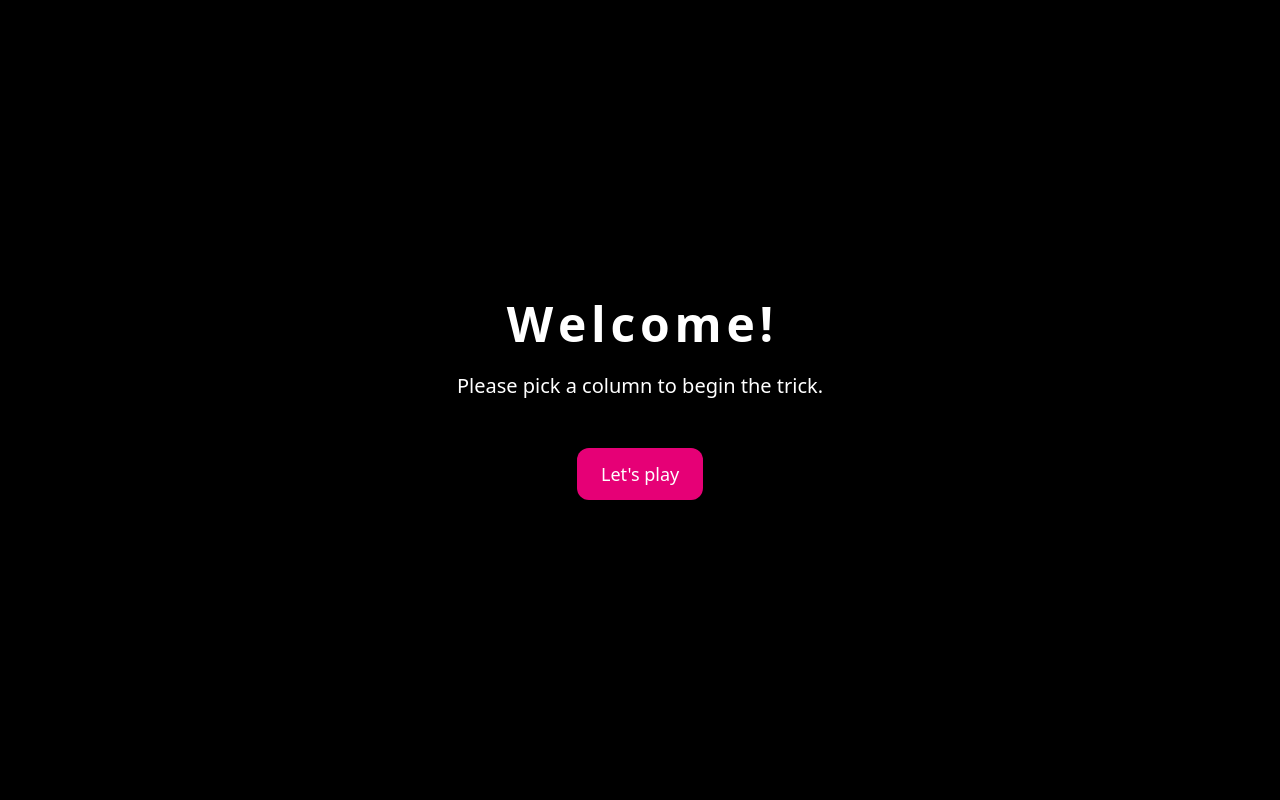
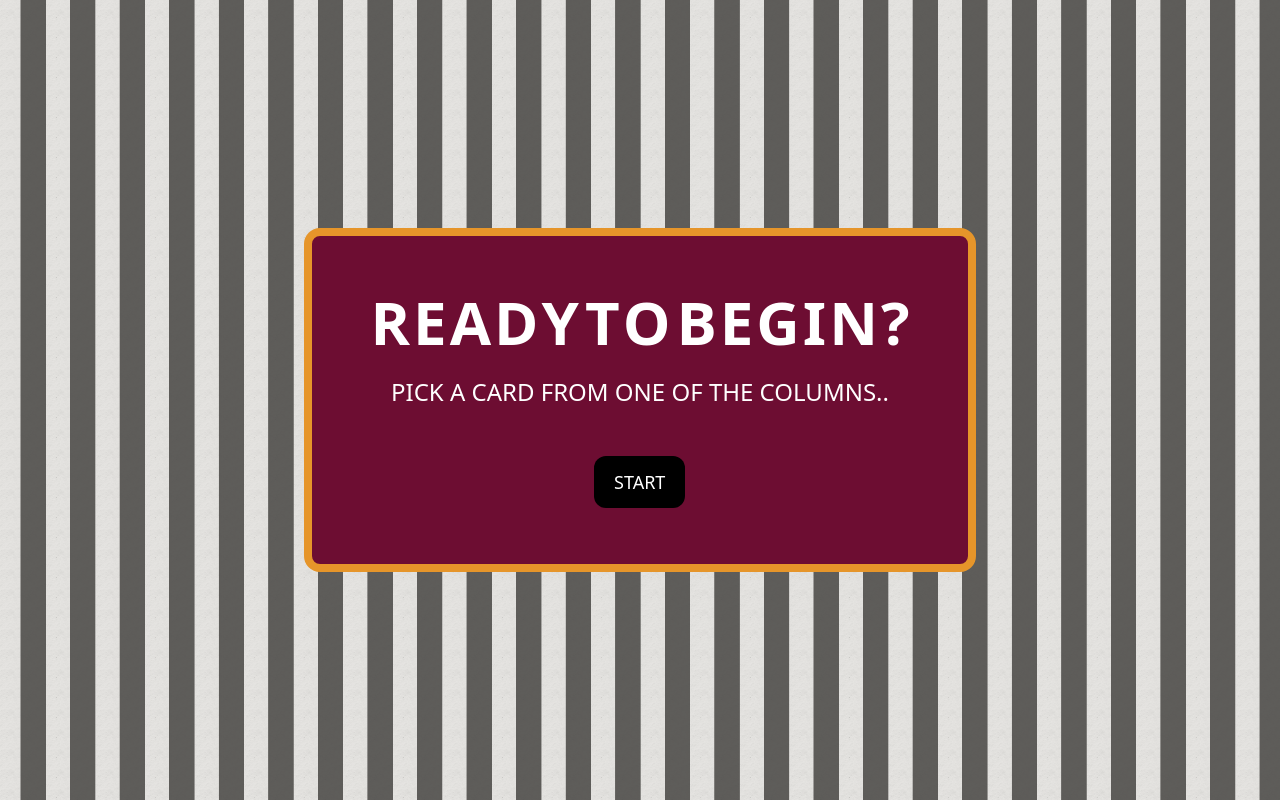
Before and after one commit to RobineSavert/HighStakesHoney, a React (Vite) app: page / in a window 1280 px wide. Built offline with nearby package versions, Linux system fonts and the light colour scheme.

Commit message:
Small fixes

```diff
--- a/src/App.tsx
+++ b/src/App.tsx
@@ -2,6 +2,7 @@ import { useWizardStore } from './stores/useWizardStore';
 import FullScreenMessage from './components/FullScreenMessage';
 import ColumnsStep from './components/ColumnsStep';
 import RevealScreen from './components/RevealScreen';
+import bgStripes from './assets/images/bg-stripes.webp';
 
 export default function App() {
   const step = useWizardStore((s) => s.step);
@@ -10,10 +11,11 @@ export default function App() {
     case 1:
       return (
         <FullScreenMessage
-          title="Welcome!"
-          text="Please pick a column to begin the trick."
-          button="Let's play"
+          title="Ready to begin?"
+          text="Pick a card from one of the columns.."
+          button="Start"
           nextStep={2}
+          backgroundImage={bgStripes}
           fetchOnClick={true}
         />
       );
@@ -28,6 +30,7 @@ export default function App() {
           text="Which column holds your card now?"
           button="Continue"
           nextStep={4}
+          backgroundImage={bgStripes}
         />
       );
 
@@ -41,6 +44,7 @@ export default function App() {
           text="Pick the column where your card is now."
           button="Continue"
           nextStep={6}
+          backgroundImage={bgStripes}
         />
       );
 
--- a/src/components/ColumnsStep.tsx
+++ b/src/components/ColumnsStep.tsx
@@ -31,18 +31,23 @@ export default function ColumnsStep({ stepNumber }: Props) {
   }
 
   return (
-    <div className="flex min-h-screen flex-col items-center justify-center text-black">
-      <div className="flex gap-10">
+    <div className="flex min-h-screen flex-col items-center justify-center p-4 text-black">
+      <div className="flex w-full max-w-[1200px] justify-center gap-4 sm:gap-6 lg:gap-10">
         {columns.map((col, colIndex) => (
           <div
             key={colIndex}
             onClick={() => handleClick(colIndex)}
-            className="flex cursor-pointer flex-col items-center gap-3 rounded-xl p-4 transition hover:scale-105 hover:bg-white/5"
+            className="flex w-full max-w-[33%] cursor-pointer flex-col items-center gap-2 rounded-xl p-2 transition hover:scale-105 hover:bg-white/5 sm:gap-3 sm:p-4"
           >
-            <div className="mb-2 text-xs uppercase text-black/60">Column {colIndex + 1}</div>
+            <div className="mb-1 text-[10px] text-black/60 uppercase sm:text-xs">
+              Column {colIndex + 1}
+            </div>
 
             {col.map((card) => (
-              <PlayingCard key={card.code} card={card} />
+              <PlayingCard
+                key={card.code}
+                card={card}
+              />
             ))}
           </div>
         ))}
--- a/src/components/FullScreenMessage.tsx
+++ b/src/components/FullScreenMessage.tsx
@@ -6,6 +6,7 @@ interface Props {
   text: string;
   button: string;
   nextStep: number;
+  backgroundImage: string;
   fetchOnClick?: boolean;
 }
 
@@ -14,27 +15,33 @@ export default function FullScreenMessage({
   text,
   button,
   nextStep,
+  backgroundImage,
   fetchOnClick = false,
 }: Props) {
   const setStep = useWizardStore((s) => s.setStep);
 
   return (
-
-
-    <div className="animate-screenFade flex h-screen w-full flex-col items-center justify-center bg-black p-10 text-center text-white">
-        <h1 className="text-5xl font-bold mb-6 flex gap-[0.1em]">
-            {title.split("").map((char, i) => (
+    <div
+      className="animate-screenFade flex min-h-[100svh] w-full flex-col items-center justify-center bg-size-[auto_20px] bg-center bg-repeat p-4"
+      style={{
+        backgroundImage: `url(${backgroundImage})`,
+      }}
+    >
+      <div className="w-full max-w-[90%] rounded-2xl border-8 border-[#e6952a] bg-[#6d0d32] p-6 text-center text-white sm:max-w-xl sm:p-10 lg:max-w-2xl lg:p-14">
+        <h1 className="mb-6 flex flex-wrap justify-center gap-[0.05em] text-3xl font-bold uppercase sm:text-5xl lg:text-6xl">
+          {title.split('').map((char, i) => (
             <span
               key={i}
               style={{ animationDelay: `${i * 40}ms` }}
-                    className="opacity-0 animate-letter"
+              className="animate-letter opacity-0"
             >
               {char}
             </span>
           ))}
         </h1>
+
         <p
-            className="mb-12 max-w-xl text-xl opacity-0 animate-fadeUp"
+          className="animate-fadeUp mx-auto mb-8 max-w-[90%] text-base uppercase opacity-0 sm:mb-12 sm:max-w-xl sm:text-xl lg:text-2xl"
           style={{ animationDelay: `${title.length * 40 + 200}ms` }}
         >
           {text}
@@ -48,11 +55,12 @@ export default function FullScreenMessage({
             }
             setStep(nextStep);
           }}
-        className="rounded-xl bg-pink-600 px-6 py-3 text-lg opacity-0 animate-popIn"
+          className="animate-popIn rounded-xl bg-black px-5 py-3 text-base uppercase opacity-0 sm:text-lg"
           style={{ animationDelay: `${title.length * 40 + 600}ms` }}
         >
           {button}
         </button>
       </div>
+    </div>
   );
 }
--- a/src/components/Loading.tsx
+++ b/src/components/Loading.tsx
@@ -1,6 +1,6 @@
 export default function Loading() {
   return (
-    <div className="flex min-h-screen flex-col items-center justify-center">
+    <div className="flex min-h-screen flex-col items-center justify-center bg-black">
       <span className="animate-spin text-[200px] font-semibold text-red-900">&#9829;</span>
       <p className="text-2xl font-semibold text-white/40">loading..</p>
     </div>
--- a/src/components/PlayingCard.tsx
+++ b/src/components/PlayingCard.tsx
@@ -4,7 +4,7 @@ import type { CardData } from '../types/CardData';
 export const PlayingCard: FC<{ card: CardData }> = ({ card }) => (
   <img
     src={card.image}
-    className="h-48 w-36 rounded-xl object-cover p-2 shadow-xl"
+    className="w-[80px] md:w-[120px] rounded-xl object-cover p-2 shadow-xl"
     alt={card.code}
   />
 );
```
Also changed, not shown: src/index.css (+34 -13 lines), vite.config.ts (+4 -4 lines), src/assets/images/bg-stripes.webp. Lines whose indentation alone changed are shown as unchanged.
